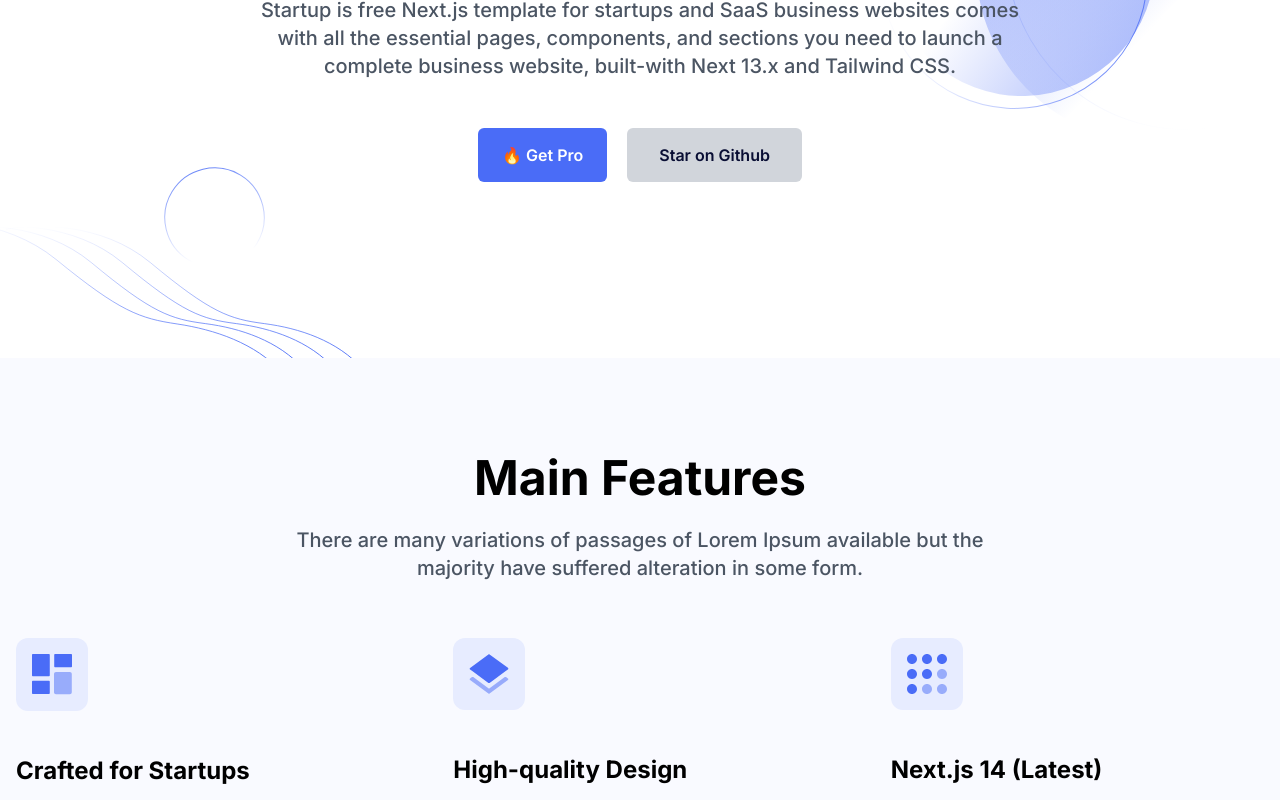
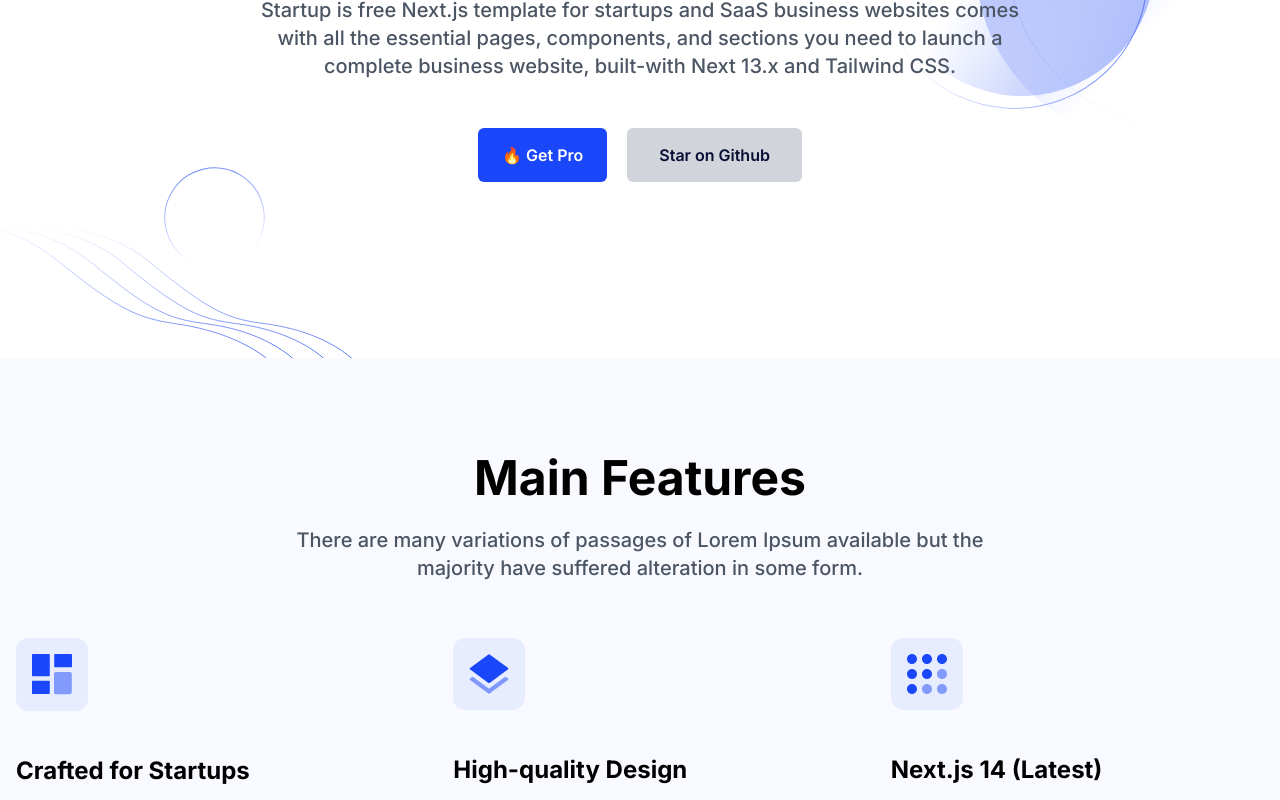
Before and after one commit to abdelrahman-abdelmoaty/Startup, a Next.js app: page / in a window 1280 px wide. Shown: the part 340-1140 px from the top of the page. Built offline with nearby package versions, Linux system fonts and the light colour scheme.

Commit message:
enhance acc & seo

```diff
--- a/src/components/Navbar/Navbar.tsx
+++ b/src/components/Navbar/Navbar.tsx
@@ -125,6 +125,8 @@ const DropDownMenu = () => {
   return (
     <>
       <a
+        href="#"
+        aria-label="pages"
         className="hover:opacity-70 flex items-center gap-x-[5px] cursor-pointer"
         onClick={handleToggleSubMenu}
       >
--- a/src/components/ui/ContainedLink.tsx
+++ b/src/components/ui/ContainedLink.tsx
@@ -7,7 +7,13 @@ interface ContainedLinkProps extends AnchorHTMLAttributes<HTMLAnchorElement> {
 
 export default function ContainedLink({ children, className, ...props }: ContainedLinkProps) {
   return (
-    <a {...props} className={cn("hover:shadow-[0_5px_10px_rgba(4,10,34,0.2)] dark:hover:opacity-80 transition duration-300 text-white font-semibold bg-foreground px-8 py-3 rounded-md cursor-pointer", className)}>
+    <a
+      {...props}
+      className={cn(
+        "hover:shadow-[0_5px_10px_rgb a(4,10,34,0.2)] dark:hover:opacity-80 transition duration-300 text-white font-semibold bg-foreground px-8 py-3 rounded-md cursor-pointer",
+        className
+      )}
+    >
       {children}
     </a>
   );
--- a/tailwind.config.ts
+++ b/tailwind.config.ts
@@ -1,7 +1,11 @@
 import type { Config } from "tailwindcss";
 
 const config: Config = {
-  content: ["./src/pages/**/*.{js,ts,jsx,tsx,mdx}", "./src/components/**/*.{js,ts,jsx,tsx,mdx}", "./src/app/**/*.{js,ts,jsx,tsx,mdx}"],
+  content: [
+    "./src/pages/**/*.{js,ts,jsx,tsx,mdx}",
+    "./src/components/**/*.{js,ts,jsx,tsx,mdx}",
+    "./src/app/**/*.{js,ts,jsx,tsx,mdx}",
+  ],
   theme: {
     container: {
       center: true,
@@ -14,7 +18,7 @@ const config: Config = {
     },
     extend: {
       colors: {
-        foreground: "#4a6cf7",
+        foreground: "#1b47fa",
         foregroundDark: "white",
         background: "white",
         secondaryBackground: "#F9FAFF",
```
